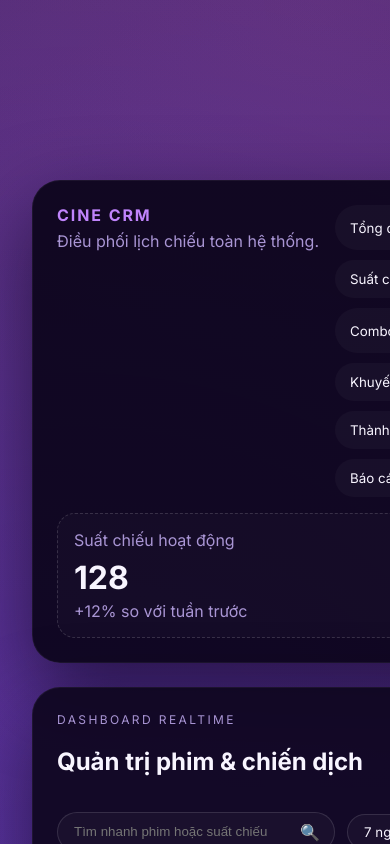
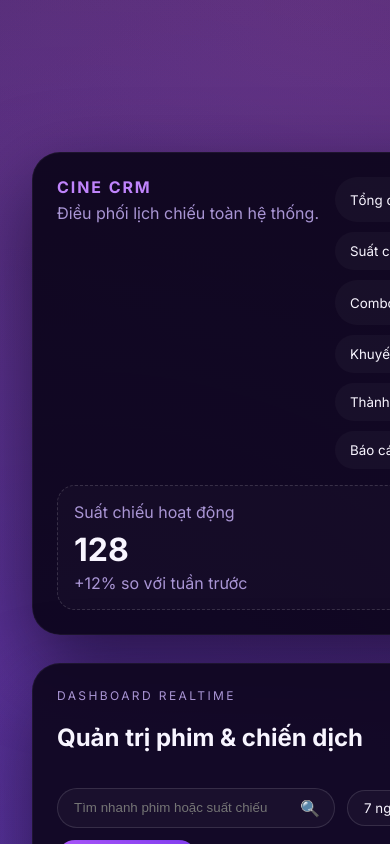
Before and after one commit to lamlam86/booking_ticket_movie_NextJS, a Next.js app: page /admin in a window 390 px wide. Shown: the top 844 px of the page. Built offline with nearby package versions, Linux system fonts and the light colour scheme.

Commit message:
Refactor admin layout padding and grid for better responsiveness
Co-authored-by: bb10a2.nmlam <bb10a2.nmlam@gmail.com>

```diff
--- a/app/globals.css
+++ b/app/globals.css
@@ -1340,16 +1340,16 @@ button {
 
 /* ===== Admin 2.0 layout ===== */
 .admin-page {
-  padding: 60px 32px 60px;
+  padding: 32px 32px 60px;
   min-height: 100vh;
 }
 
 .admin-shell {
-  width: min(1600px, 100%);
-  margin: 0 auto;
+  width: 100%;
+  margin: 0;
   display: grid;
-  grid-template-columns: 280px 1fr;
-  gap: 24px;
+  grid-template-columns: 300px minmax(0, 1fr);
+  gap: 28px;
 }
 
 .admin-sidebar {
```
